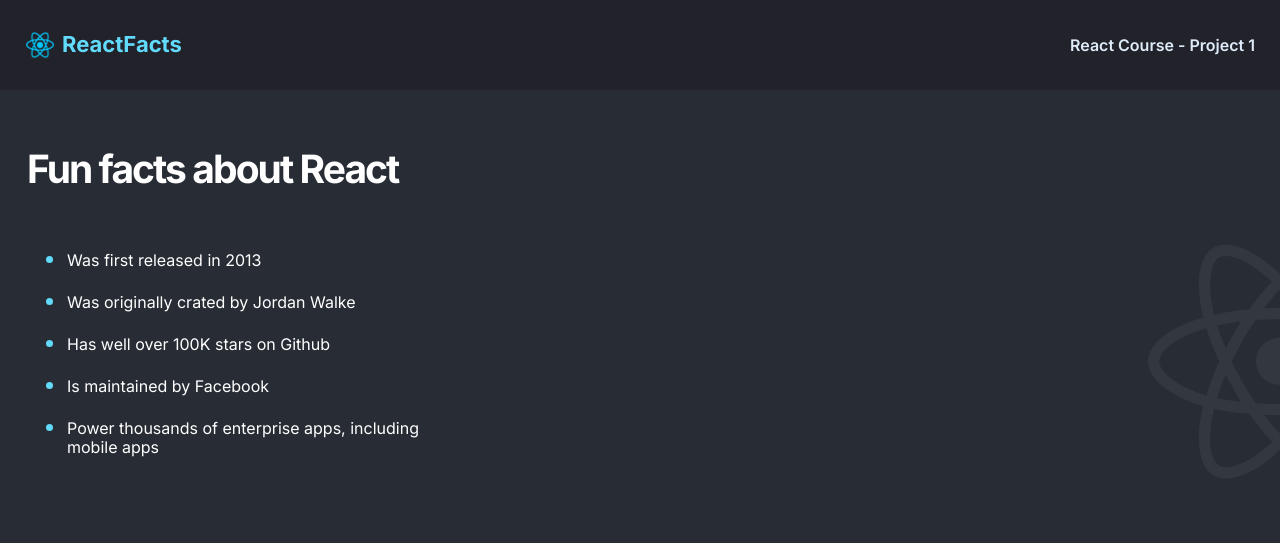
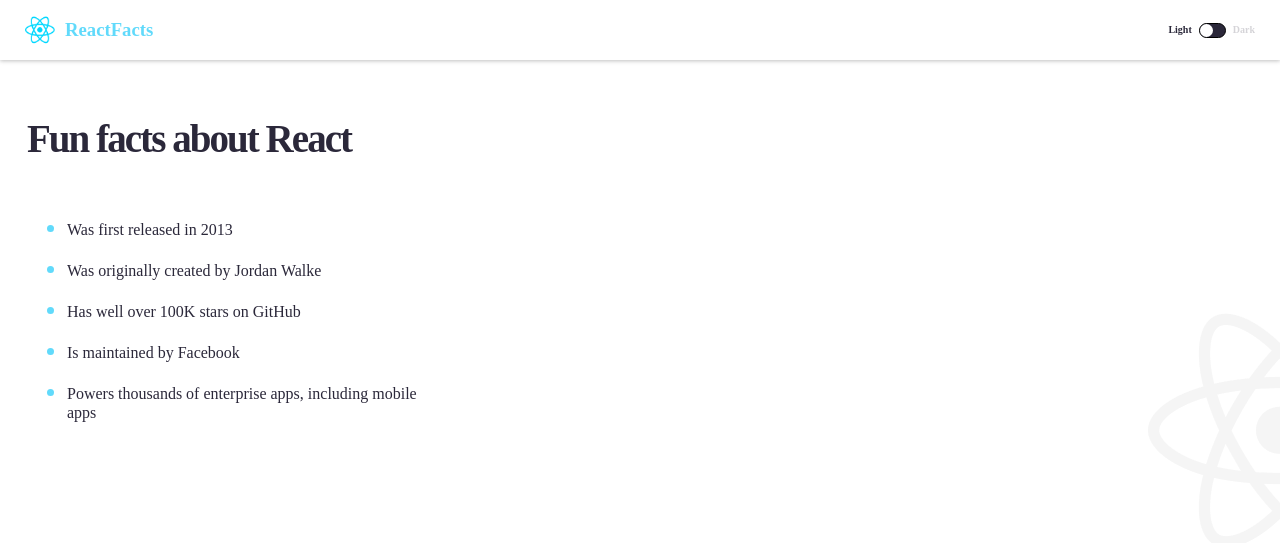
Before and after one commit to eky2429/Proj1-React-Info-Site, a React app: page / in a window 1280 px wide. Built offline with nearby package versions, Linux system fonts and the light colour scheme.

Commit message:
Added way to toggle between light and dark

```diff
--- a/App.js
+++ b/App.js
@@ -4,7 +4,7 @@
 
 export default function App() {
     return (
-        <div className = "classContainer">
+        <div className="container">
             <Navbar />
             <Main />
         </div>
--- a/components/Main.js
+++ b/components/Main.js
@@ -1,15 +1,15 @@
 import React from "react"
 
-export default function Main() {
+export default function Main(props) {
     return (
-        <main>
+        <main className={props.darkMode ? "dark" : ""}>
             <h1 className="main--title">Fun facts about React</h1>
-            <ul className="main--list">
+            <ul className="main--facts">
                 <li>Was first released in 2013</li>
-                <li>Was originally crated by Jordan Walke</li>
-                <li>Has well over 100K stars on Github</li>
+                <li>Was originally created by Jordan Walke</li>
+                <li>Has well over 100K stars on GitHub</li>
                 <li>Is maintained by Facebook</li>
-                <li>Power thousands of enterprise apps, including mobile apps</li>
+                <li>Powers thousands of enterprise apps, including mobile apps</li>
             </ul>
         </main>
     )
--- a/components/Navbar.js
+++ b/components/Navbar.js
@@ -1,11 +1,28 @@
 import React from "react"
 
-export default function Navbar() {
+export default function Navbar(props) {
     return (
-        <nav>
-            <img width = "40px" src = "../images/react-logo.png" alt = "react-logo" className="nav--logo" />
+         <nav
+            className={props.darkMode ? "dark": ""}
+        >
+            <img
+                className="nav--logo_icon"
+                src="./images/react-icon-small.png"
+            />
             <h3 className="nav--logo_text">ReactFacts</h3>
-            <h4 className="nav--title">React Course - Project 1</h4>
+
+            <div
+                className="toggler"
+            >
+                <p className="toggler--light">Light</p>
+                <div
+                    className="toggler--slider"
+                    onClick={props.toggleDarkMode}
+                >
+                    <div className="toggler--slider--circle"></div>
+                </div>
+                <p className="toggler--dark">Dark</p>
+            </div>
         </nav>
     )
 }
--- a/index.html
+++ b/index.html
@@ -1,10 +1,9 @@
 <html>
-    <head>
+    <head><link rel="stylesheet" href="https://cdnjs.cloudflare.com/ajax/libs/normalize/8.0.1/normalize.css">
         <link rel="preconnect" href="https://fonts.googleapis.com">
         <link rel="preconnect" href="https://fonts.gstatic.com" crossorigin>
         <link href="https://fonts.googleapis.com/css2?family=Inter:wght@400;600;700&display=swap" rel="stylesheet">
-        <link rel="stylesheet" href="https://cdnjs.cloudflare.com/ajax/libs/normalize/8.0.1/normalize.css">
-        <link rel="stylesheet" href="index.css">
+        <link rel="stylesheet" href="style.css">
     </head>
     <body>
         <div id="root"></div>
--- a/index.js
+++ b/index.js
@@ -2,5 +2,4 @@
 import ReactDOM from "react-dom"
 import App from "./App"
 
-const root = document.getElementById("root");
-ReactDOM.render(<App/>, root)
+ReactDOM.render(<App />, document.getElementById("root"))
--- a/package.json
+++ b/package.json
@@ -1,6 +1,6 @@
 {
-  "name": "Scrim-s01uaki",
-  "description": "https://v2.scrimba.com/learn-react-c0e/~0f",
+  "name": "Scrim-s01uaja",
+  "description": "https://scrimba.com/learn-react-legacy-c003ni72th/~049",
   "scripts": {
     "watch": "webpack -w",
     "build": "webpack"
--- /dev/null
+++ b/style.css
@@ -0,0 +1,145 @@
+* {
+    box-sizing: border-box;
+}
+
+h1, h2, h3, h4, h5, h6, p {
+    margin: 0;
+}
+
+body {
+    margin: 0;
+}
+
+.container {
+    display: flex;
+    flex-direction: column;
+    height: 100vh;
+}
+
+/* NAV styles */
+
+nav {
+    display: flex;
+    align-items: center;
+    background-color: #ffffff;
+    padding: 30px 25px;
+    height: 60px;
+    box-shadow: 0px 1px 4px rgba(0, 0, 0, 0.25);
+    z-index: 1;
+}
+
+nav.dark {
+    background-color: #21222A;
+}
+
+.nav--logo_icon {
+    width: 30px;
+    margin-right: 10px;
+}
+
+.nav--logo_text {
+    color: #61DAFB;
+    margin-right: auto;
+}
+
+.nav--title {
+    color: #DEEBF8;
+}
+
+.toggler {
+    display: flex;
+    align-items: center;
+}
+
+.toggler p {
+    font-size: 0.625rem;
+    font-weight: 600;
+}
+
+.toggler--slider {
+    width: 25px;
+    height: 13px;
+    background-color: #2B283A;
+    border-radius: 2rem;
+    margin-inline: 7px;
+    cursor: pointer;
+    display: flex;
+    justify-content: flex-start;
+    align-items: center;
+    border: 1px solid black;
+    box-sizing: content-box;
+}
+
+nav.dark .toggler--slider {
+    border-color: white;
+    background-color: #F5F5F5;
+}
+
+.toggler--slider--circle {
+    height: 13px;
+    width: 13px;
+    background-color: white;
+    border-radius: 50%;
+}
+
+nav.dark .toggler--slider--circle {
+    background-color: black;
+}
+
+.toggler--light {
+    color: #2B283A;
+}
+
+nav.dark .toggler--light {
+    color: #918E9B;
+}
+
+.toggler--dark {
+    color: #D5D4D8;
+}
+
+nav.dark .toggler-dark {
+    color: #FFFFFF;
+}
+
+nav.dark .toggler--slider {
+    justify-content: flex-end;
+}
+
+/* MAIN styles */
+main {
+    padding: 57px 27px;
+    background-image: url("./images/react-icon-light.png");
+    background-repeat: no-repeat;
+    background-position: right center;
+    flex: 1 1 auto;
+    background-color: white;
+    color: #2B283A;
+}
+
+main.dark {
+    background-image: url("./images/react-icon-dark.png");
+    background-color: #282D35;
+    color: white;
+}
+
+.main--title {
+    margin: 0;
+    font-size: 39px;
+    letter-spacing: -0.05em;
+}
+
+.main--facts {
+    margin-top: 46px;
+    max-width: 400px;
+}
+
+.main--facts > li {
+    line-height: 19px;
+    padding-block: 10px;
+}
+
+.main--facts > li::marker {
+    font-size: 1.4rem;
+    color: #61DAFB;
+}
```
Also changed, not shown: README.md, images/react-icon-dark.png (renamed from images/react-icon-large.png), images/react-icon-light.png (added), images/react-icon-small.png (added), images/react-logo.png (deleted).
